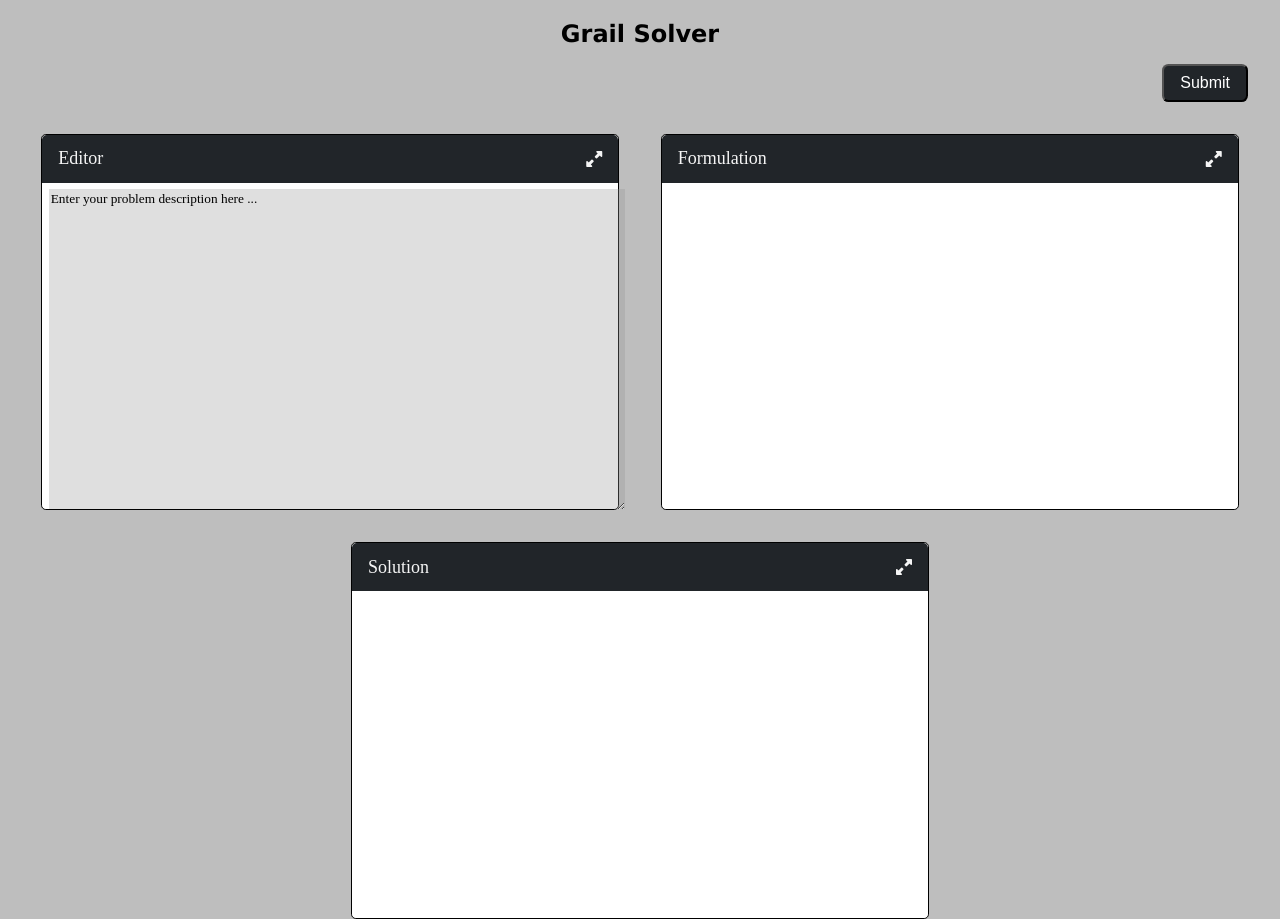
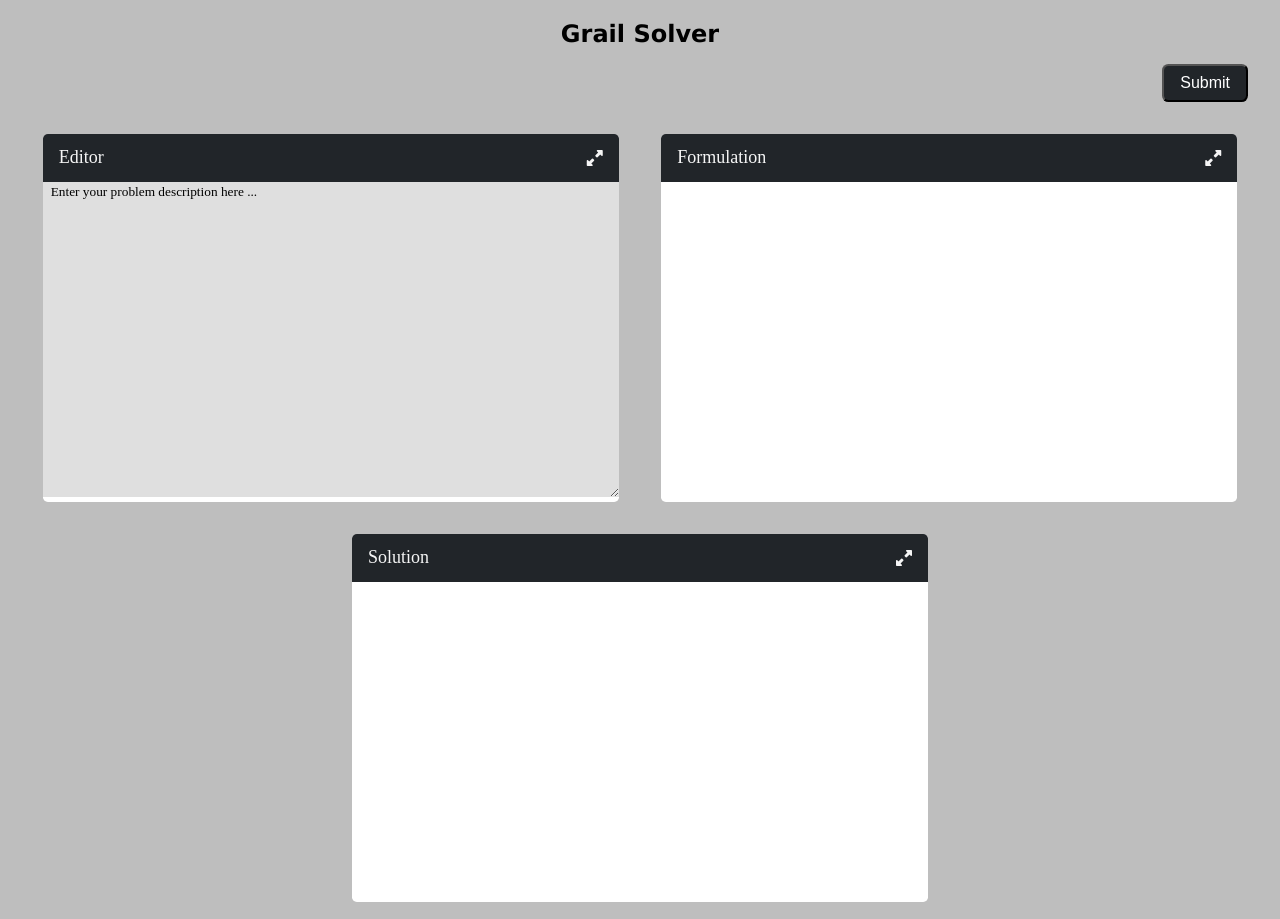
Before and after one commit to grail-solver/grail_solver_ui, a React (Create React App) app: page / in a window 1280 px wide. Built offline with nearby package versions, Linux system fonts and the light colour scheme.

Commit message:
Style : styles updated

```diff
--- a/src/Styles/App.css
+++ b/src/Styles/App.css
@@ -1,3 +1,6 @@
+.app{
+    padding: 0 1rem;
+}
 .title{
     font-family: Verdana, Geneva, Tahoma, sans-serif;
     margin-bottom: 1rem;
--- a/src/Styles/Editor.css
+++ b/src/Styles/Editor.css
@@ -1,11 +1,12 @@
 .content textarea{
-    min-height: calc(20rem - 2px);
+    min-height: calc(20rem - 9px);
     background-color: rgba(149, 149, 149, .3);
     font-family: cursive;
     min-width: -webkit-fill-available;
     max-width: -webkit-fill-available;
     border: none;
     text-align: justify;
+    padding-left: .5rem;
 }
 .content textarea:focus{
     border: none;
--- a/src/Styles/common.css
+++ b/src/Styles/common.css
@@ -1,7 +1,6 @@
 .entry, .processing, .solution{
     width:45%;
     border-radius: .3rem;
-    border: 1px solid black;
     background-color: white;
 }
 
@@ -30,14 +29,30 @@
     width: 100%;
     min-height: 20rem;
     max-height: 20rem;
-    overflow-y: scroll;
+    overflow-y: auto;
     overflow-x: hidden;
-    padding-left: .4rem;
-    padding-top: .4rem;
+}
+.content div{
+    padding-left:.5rem;
 }
 
-.bloc-full{
+.full{
     width: 100%;
     height: calc(100vh - 92px);
     display: block !important;
 }
+.d-none{
+    display: none;
+}
+/*
+::-webkit-scrollbar {
+    width: 6px;
+}
+
+::-webkit-scrollbar-track {
+    background: #fff;
+}
+
+::-webkit-scrollbar-thumb {
+    background: #212529;
+} */
```
